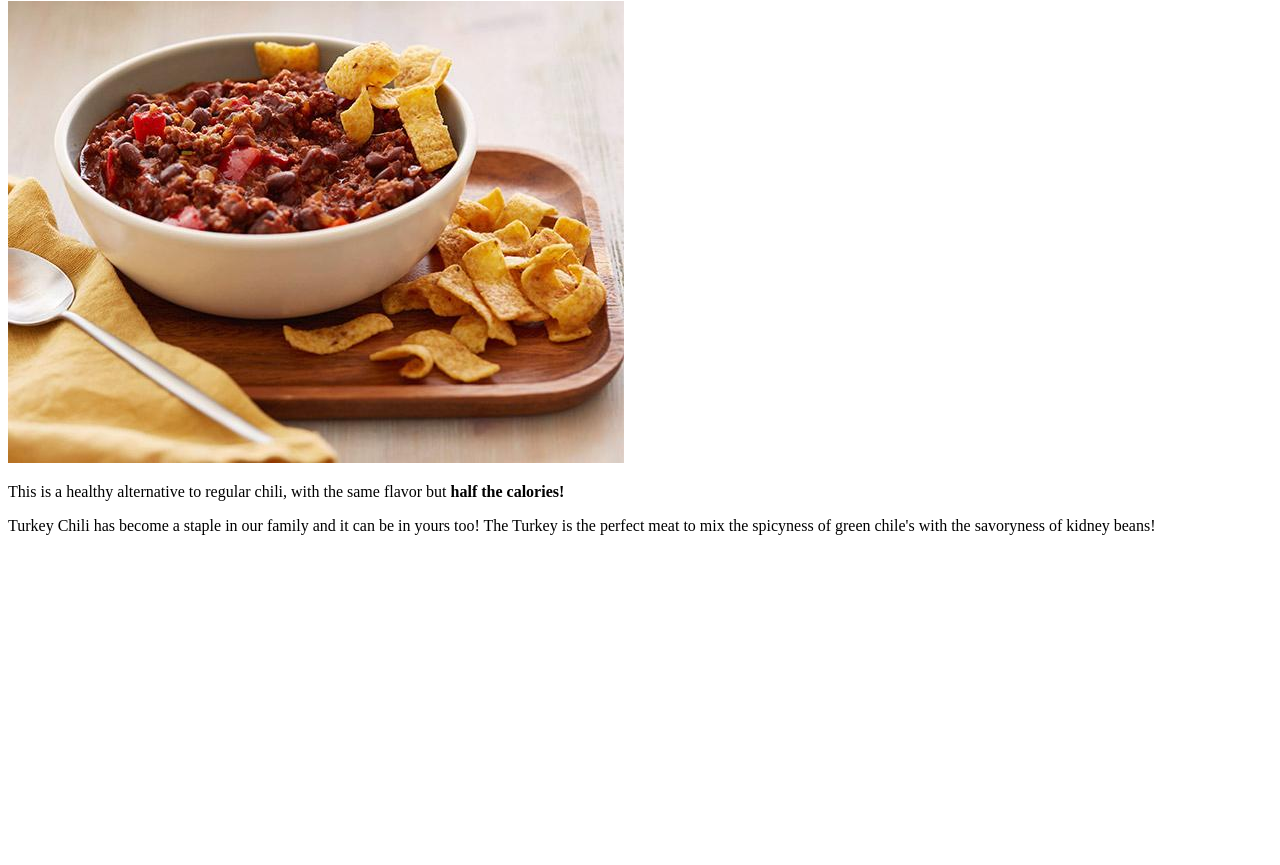
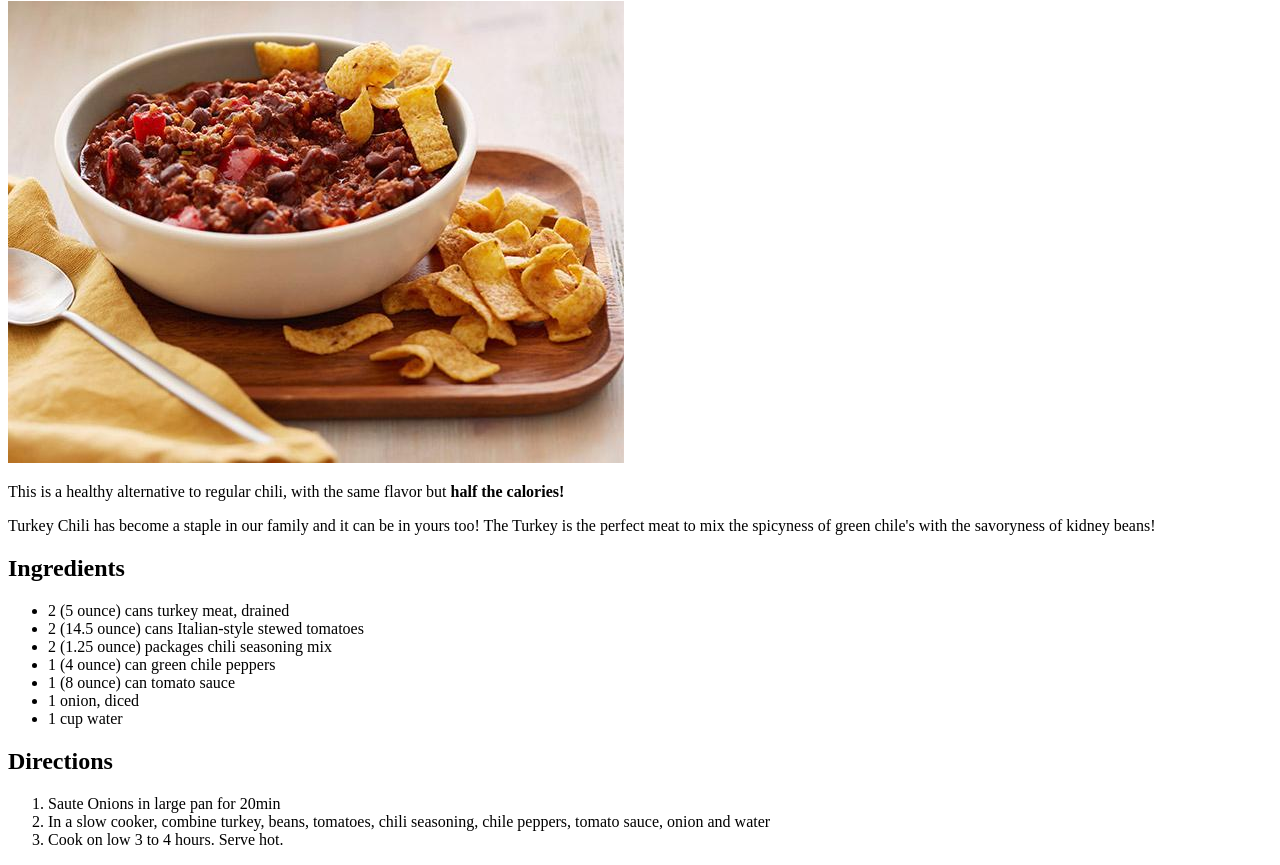
Before and after one commit to MrLeeds/odin-recipes, a plain HTML site: page recipes/chili.html in a window 1280 px wide. Shown: the part 79-944 px from the top of the page. Before the commit the page ends 800 px from the top, so only its background shows below. Drawn offline with Linux system fonts and the light colour scheme.

Commit message:
Added directions to the recipe

```diff
--- a/recipes/chili.html
+++ b/recipes/chili.html
@@ -10,5 +10,25 @@
     <img src="../img/chili.jpeg" alt="A picture of chili in a white bowl with corn chips on the side">
     <p>This is a healthy alternative to regular chili, with the same flavor but <strong>half the calories!</strong></p>
     <p>Turkey Chili has become a staple in our family and it can be in yours too! The Turkey is the perfect meat to mix the spicyness of green chile's with the savoryness of kidney beans!</p>
+
+
+    <p><h2><strong>Ingredients</strong></h2></p>
+    <ul>
+      <li>2 (5 ounce) cans turkey meat, drained</li>
+      <li>2 (14.5 ounce) cans Italian-style stewed tomatoes</li>
+      <li>2 (1.25 ounce) packages chili seasoning mix</li>
+      <li>1 (4 ounce) can green chile peppers</li>
+      <li>1 (8 ounce) can tomato sauce</li>
+      <li>1 onion, diced </li>
+      <li>1 cup water</li>
+    </ul>
+    <p><h2><strong>Directions</strong></h2></p>
+    <ol>
+      <li>Saute Onions in large pan for 20min</li>
+      <li>In a slow cooker, combine turkey, beans, tomatoes, chili seasoning, chile peppers, tomato sauce, onion and water</li>
+      <li>Cook on low 3 to 4 hours. Serve hot.</li>
+
+
+    </ol>
   </body>
 </html>
```
